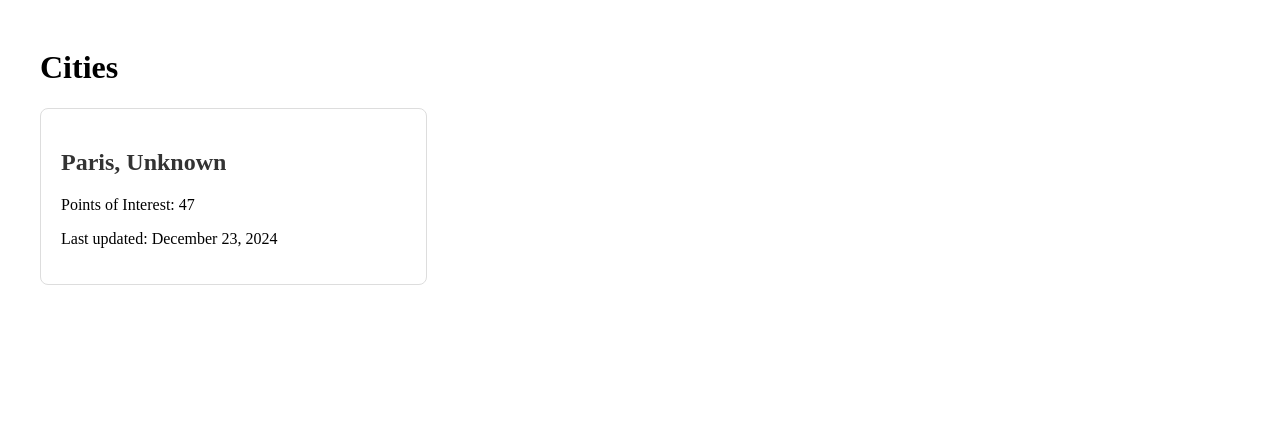
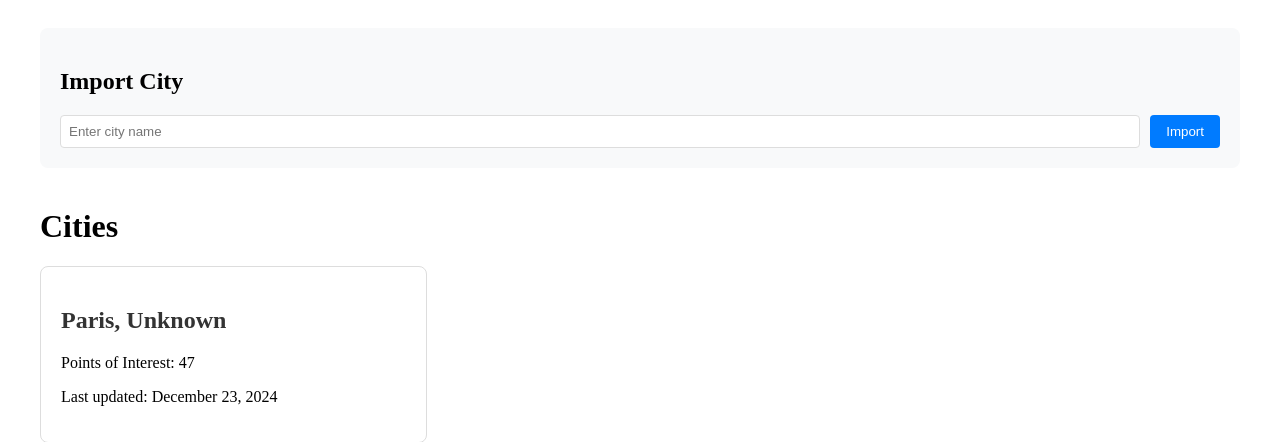
Before and after one commit to divo/city_wiki, a Django app: page / in a window 1280 px wide. Shown: the top 442 px of the page. Run offline with Django 5.2, Linux system fonts and the light colour scheme; data comes from the database, SQL or seed files in the repository; parts of the project's set-up code (start-up, migrations or seed data) failed here and were passed over.

Commit message:
Add an endpoint to kick off a city fetch job

```diff
--- a/cities/templates/base.html
+++ b/cities/templates/base.html
@@ -44,6 +44,59 @@
         .delete-btn:hover {
             background: #c82333;
         }
+
+        .import-section {
+            margin-bottom: 40px;
+            padding: 20px;
+            background: #f8f9fa;
+            border-radius: 8px;
+        }
+
+        .import-form {
+            display: flex;
+            gap: 10px;
+            margin-top: 10px;
+        }
+
+        .import-form input {
+            flex: 1;
+            padding: 8px;
+            border: 1px solid #ddd;
+            border-radius: 4px;
+        }
+
+        .import-form button {
+            padding: 8px 16px;
+            background: #007bff;
+            color: white;
+            border: none;
+            border-radius: 4px;
+            cursor: pointer;
+        }
+
+        .import-form button:hover {
+            background: #0056b3;
+        }
+
+        .import-status {
+            margin-top: 10px;
+            padding: 10px;
+            border-radius: 4px;
+        }
+
+        .message {
+            margin-top: 10px;
+            padding: 10px;
+            border-radius: 4px;
+        }
+        .success {
+            background: #d4edda;
+            color: #155724;
+        }
+        .error {
+            background: #f8d7da;
+            color: #721c24;
+        }
     </style>
 </head>
 <body>
--- a/cities/templates/cities/city_list.html
+++ b/cities/templates/cities/city_list.html
@@ -2,6 +2,22 @@
 
 {% block content %}
 <div class="container">
+    <div class="import-section">
+        <h2>Import City</h2>
+        <form method="post" action="{% url 'import_city' %}" class="import-form">
+            {% csrf_token %}
+            <input type="text" name="city_name" placeholder="Enter city name" required>
+            <button type="submit">Import</button>
+        </form>
+        {% if messages %}
+            {% for message in messages %}
+                <div class="message {{ message.tags }}">
+                    {{ message }}
+                </div>
+            {% endfor %}
+        {% endif %}
+    </div>
+
     <h1>Cities</h1>
     <div class="city-list">
         {% for city in cities %}
--- a/cities/urls.py
+++ b/cities/urls.py
@@ -5,5 +5,5 @@ urlpatterns = [
     path('', views.city_list, name='city_list'),
     path('city/<str:city_name>/', views.city_detail, name='city_detail'),
     path('city/<str:city_name>/delete/', views.delete_city, name='delete_city'),
-    path('import-city/<str:city_name>/', views.import_city_data, name='import_city_data'),
+    path('import-city/', views.import_city, name='import_city'),
 ]
--- a/cities/views.py
+++ b/cities/views.py
@@ -1,10 +1,16 @@
-from django.shortcuts import render, get_object_or_404
+from django.shortcuts import render, get_object_or_404, redirect
 from django.http import JsonResponse
 from django.views.decorators.http import require_http_methods
 from django.views.decorators.csrf import csrf_exempt
 from data_processing.wikivoyage_scraper import WikivoyageScraper
 from .models import PointOfInterest, City
 from django.db import transaction
+from .tasks import import_city_data
+from celery.result import AsyncResult
+from django.contrib import messages
+import logging
+
+logger = logging.getLogger(__name__)
 
 def city_list(request):
     cities = City.objects.all()
@@ -13,46 +19,15 @@ def city_list(request):
 # TODO: Make this admin only
 @csrf_exempt
 @require_http_methods(["POST"])
-def import_city_data(request, city_name):
+def import_city_data_view(request, city_name):
     try:
-        scraper = WikivoyageScraper()
-        pois = scraper.get_city_data(city_name)
-
-        with transaction.atomic():
-            # Get or create the city
-            city, created = City.objects.get_or_create(
-                name=city_name,
-                defaults={'country': 'Unknown'}  # You might want to fetch this from WikiVoyage
-            )
-
-            # Clear existing POIs for this city
-            city.points_of_interest.all().delete()
-
-            # Convert scraped POIs to database models
-            db_pois = []
-            for poi in pois:
-                coords = poi.coordinates or (None, None)
-                db_pois.append(PointOfInterest(
-                    city=city,
-                    name=poi.name,
-                    category=poi.category,
-                    description=poi.description,
-                    latitude=coords[0],
-                    longitude=coords[1],
-                    address=poi.address,
-                    phone=poi.phone,
-                    website=poi.website,
-                    hours=poi.hours,
-                    rank=poi.rank
-                ))
-
-            # Bulk create all POIs
-            PointOfInterest.objects.bulk_create(db_pois)
+        # Start the Celery task
+        task = import_city_data.delay(city_name)
 
         return JsonResponse({
             'status': 'success',
-            'message': f'Imported {len(db_pois)} points of interest for {city_name}',
-            'count': len(db_pois)
+            'message': f'Started import for {city_name}',
+            'task_id': task.id
         })
 
     except Exception as e:
@@ -60,6 +35,28 @@ def import_city_data(request, city_name):
             'status': 'error',
             'message': str(e)
         }, status=500)
+
+@require_http_methods(["GET"])
+def check_import_status(request, task_id):
+    """Check the status of an import task"""
+    task_result = AsyncResult(task_id)
+
+    if task_result.ready():
+        if task_result.successful():
+            result = task_result.get()
+            return JsonResponse({
+                'status': 'completed',
+                'result': result
+            })
+        else:
+            return JsonResponse({
+                'status': 'failed',
+                'error': str(task_result.result)
+            }, status=500)
+
+    return JsonResponse({
+        'status': 'processing'
+    })
 
 def city_detail(request, city_name):
     city = get_object_or_404(City, name=city_name)
@@ -89,3 +86,17 @@ def delete_city(request, city_name):
             'status': 'error',
             'message': str(e)
         }, status=500)
+
+def import_city(request):
+    if request.method == "POST":
+        city_name = request.POST.get('city_name')
+        try:
+            logger.info(f"Attempting to start Celery task for {city_name}")
+            task = import_city_data.delay(city_name)
+            logger.info(f"Task created with id: {task.id}")
+            messages.success(request, f'Started import for {city_name}')
+        except Exception as e:
+            logger.error(f"Error starting Celery task: {str(e)}", exc_info=True)
+            messages.error(request, f'Error importing {city_name}: {str(e)}')
+
+    return redirect('city_list')
```
